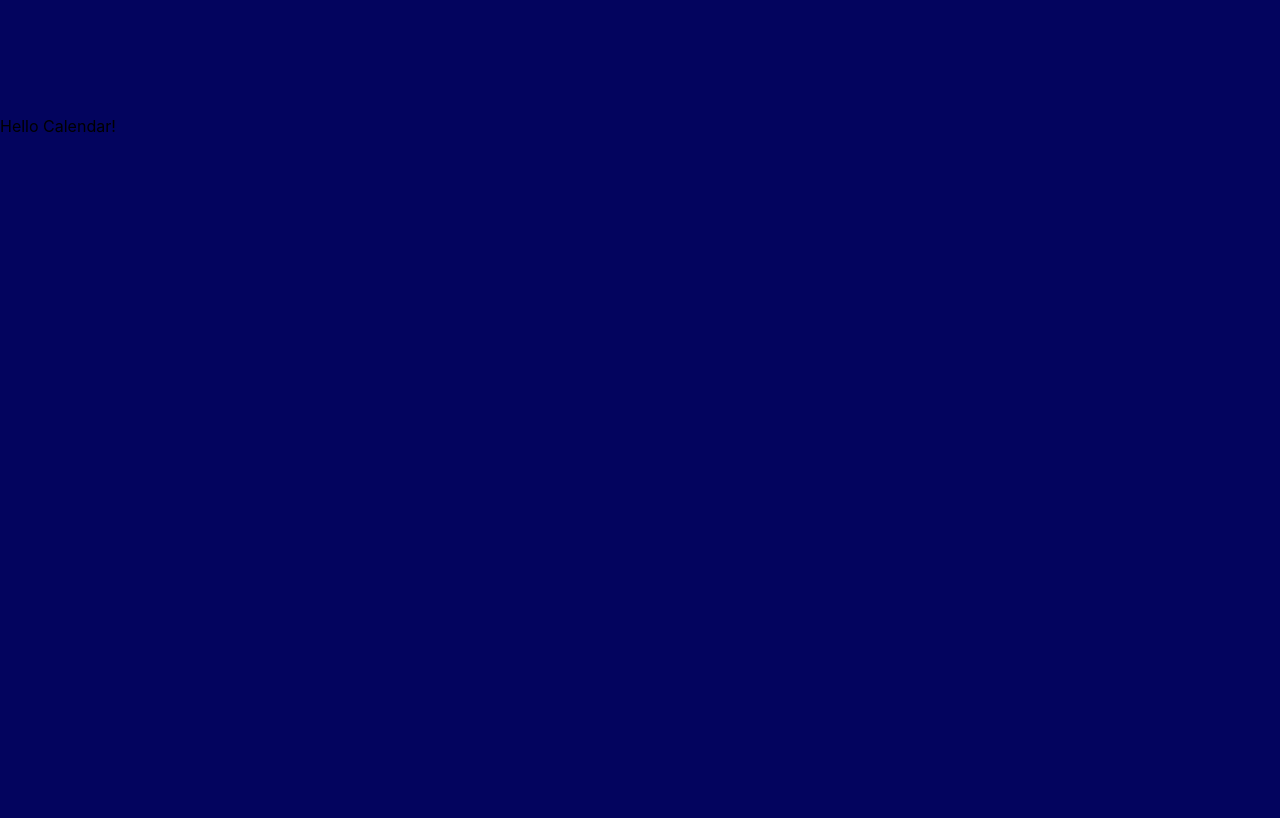
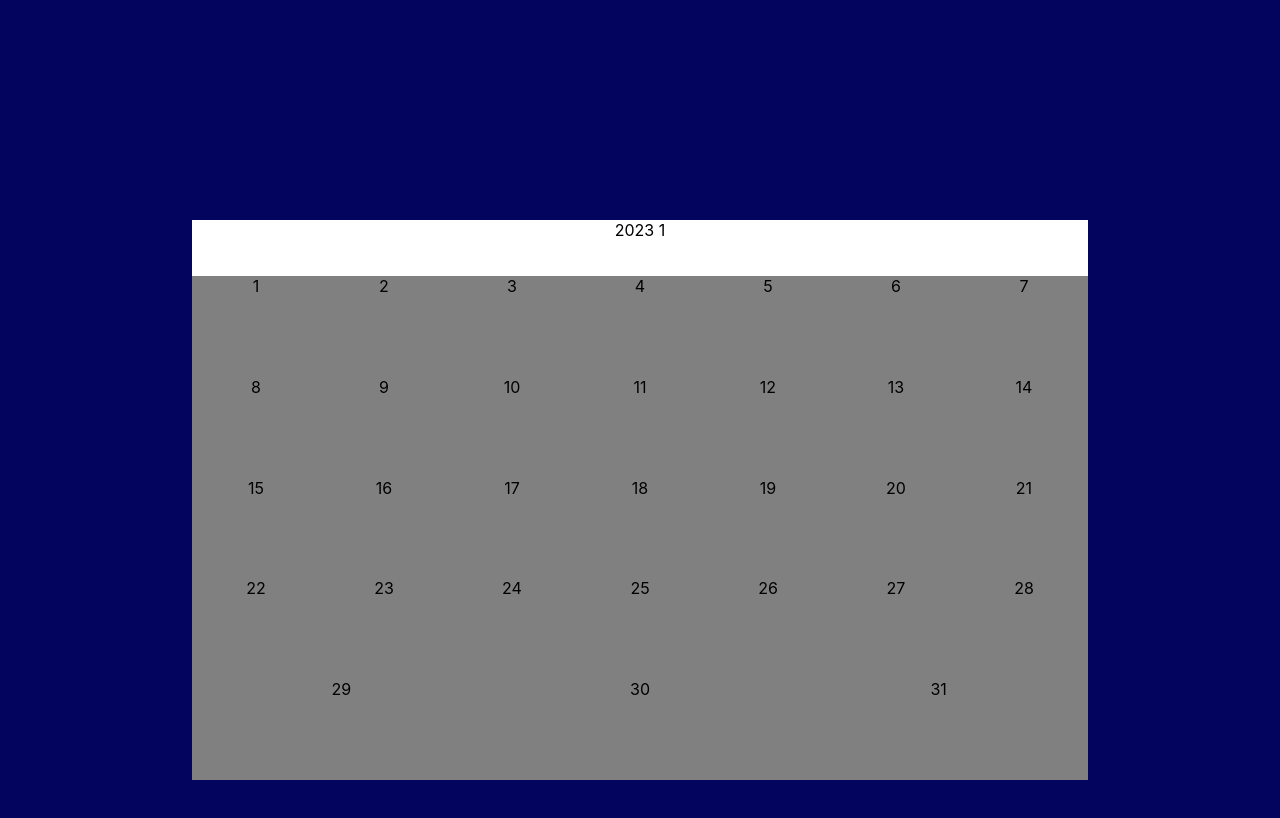
Before and after one commit to remoad23/Reactcomp, a React (Create React App) app in the folder reactcomp/: page /calendar in a window 1280 px wide. Shown: the top 818 px of the page. Built offline with nearby package versions, Linux system fonts and the light colour scheme; the HTML template or start-up script is replaced by a standard one.

Commit message:
partial implementation calendar

```diff
--- a/reactcomp/src/App.css
+++ b/reactcomp/src/App.css
@@ -215,3 +215,45 @@
     margin-left: 10%;
 }
 /*--------------------------------------- FormMaker END ------------------------------------------------------ */
+
+/*--------------------------------------- Calendar START ------------------------------------------------------ */
+
+.calendarWrapper
+{
+    display: flex;
+    align-items: center;
+    justify-content: center;
+    height: 100%;
+    width: 100%;
+}
+
+.calendarBody
+{
+    display: flex;
+    flex-flow: column;
+    background-color: white;
+    height: 70vh;
+    width: 70vw;
+}
+
+.calendarHeader
+{
+    width: 100%;
+    height: 10%;
+}
+
+.calendarGrid
+{
+    width: 100%;
+    height: 90%;
+    display: flex;
+    flex-wrap: wrap;
+}
+
+    .calendarGrid > *
+    {
+        flex: 1 1 14%;
+        background-color: grey;
+    }
+
+/*--------------------------------------- Calendar  END ------------------------------------------------------ */
--- a/reactcomp/src/Components/Calendar.jsx
+++ b/reactcomp/src/Components/Calendar.jsx
@@ -1,8 +1,9 @@
 import React from 'react';
+import CalendarC from '../Components/Calendar'
 
 function Calendar() {
   return (
-    <p>Hello world!</p>
+    <CalendarC></CalendarC>
   );
 }
 
--- a/reactcomp/src/Pages/Calendar.jsx
+++ b/reactcomp/src/Pages/Calendar.jsx
@@ -1,8 +1,38 @@
 import React from 'react';
 
 function Calendar() {
-  return (
-    <p>Hello Calendar!</p>
+
+    let today = new Date();
+
+    const weekday = ["Sunday", "Monday", "Tuesday", "Wednesday", "Thursday", "Friday", "Saturday"];
+
+    let day = weekday[today.getDay()];
+
+    let elements = [];
+
+    for (let x = 1; x <= 31; x++)
+    {
+        elements.push(<div>{x}</div>);
+    }
+
+    // column of first row to start at (weekday where month begins)
+    let StartAtColumn = 1;
+
+    return (
+        <div className="calendarWrapper">
+            <div className="calendarBody">
+                <div className="calendarHeader">
+                    {
+                        today.getFullYear() + " " +  today.getMonth()
+                    }
+                </div>
+                <div className="calendarGrid">
+                    {
+                        elements
+                    }
+                </div>
+            </div>
+        </div>
   );
 }
 
```
Also changed, not shown: 1 other file (tests, documents, lock files or other folders).
